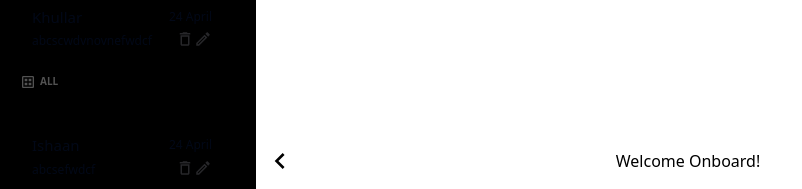
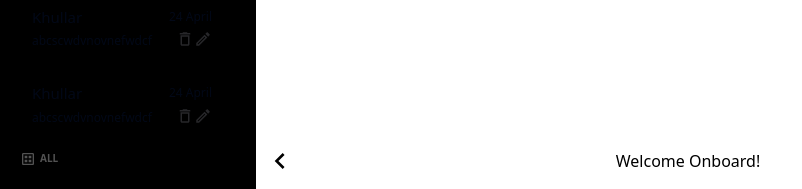
Before and after one commit to ishk9/getYourDiet, a Next.js app in the folder client/: page /Home in a window 1280 px wide. Shown: the part 239-428 px from the top of the page, without its empty margins (0-802 px from the left). Built offline with nearby package versions, Linux system fonts and the light colour scheme.

Commit message:
Added dummy data

```diff
--- a/client/components/History.js
+++ b/client/components/History.js
@@ -10,6 +10,7 @@ import { DialogDemo } from './CreateFolder';
 const dummyDataPinned = [
     {id: 1, name: "Ishaan", date: '24 April', description: 'abcsefwdcf'},
     {id: 2, name: "Khullar", date: '24 April', description: 'abcscwdvnovnefwdcf'},
+    {id: 3, name: "Khullar", date: '24 April', description: 'abcscwdvnovnefwdcf'},
 ]
 
 function History() {
```
